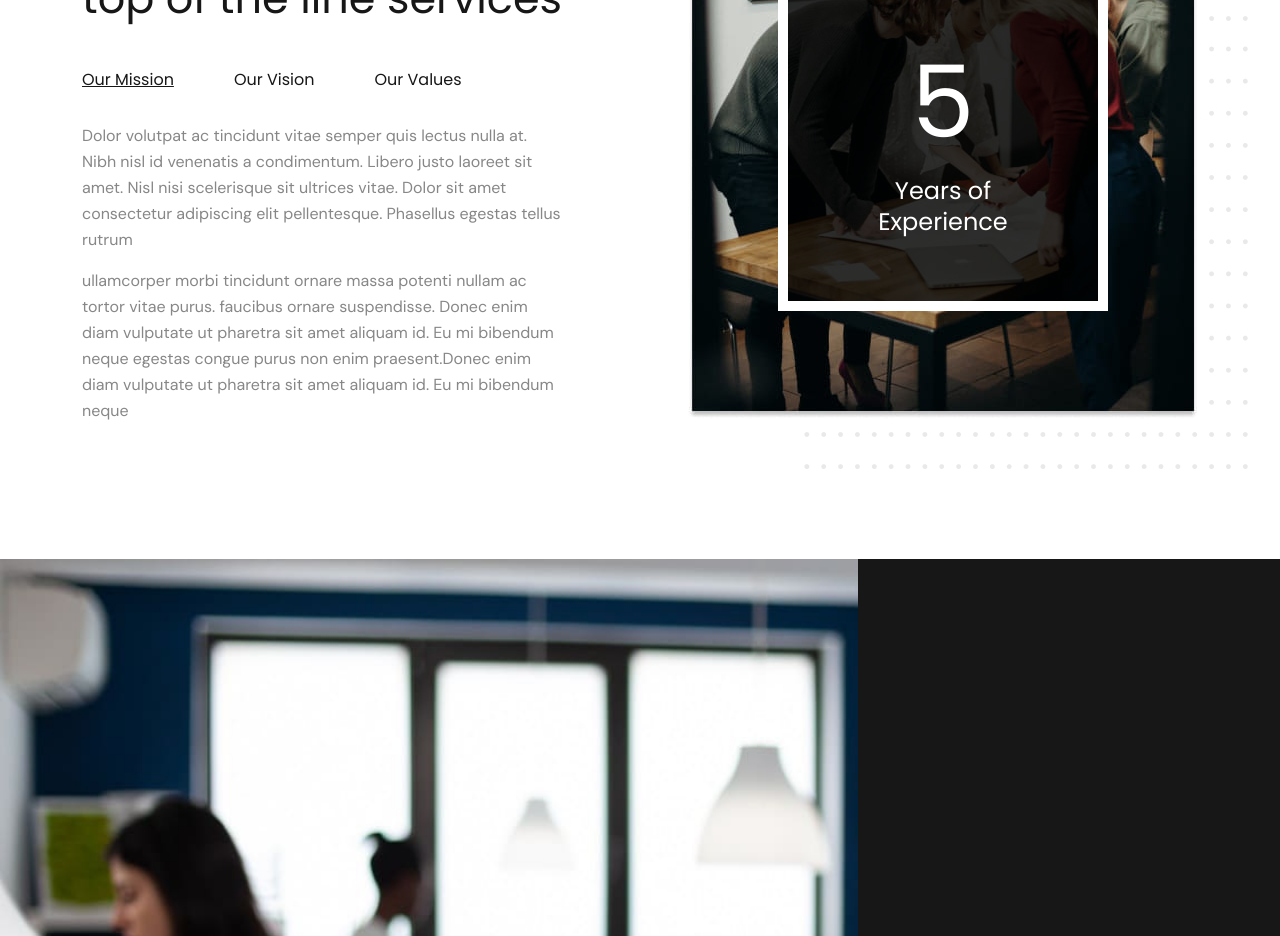
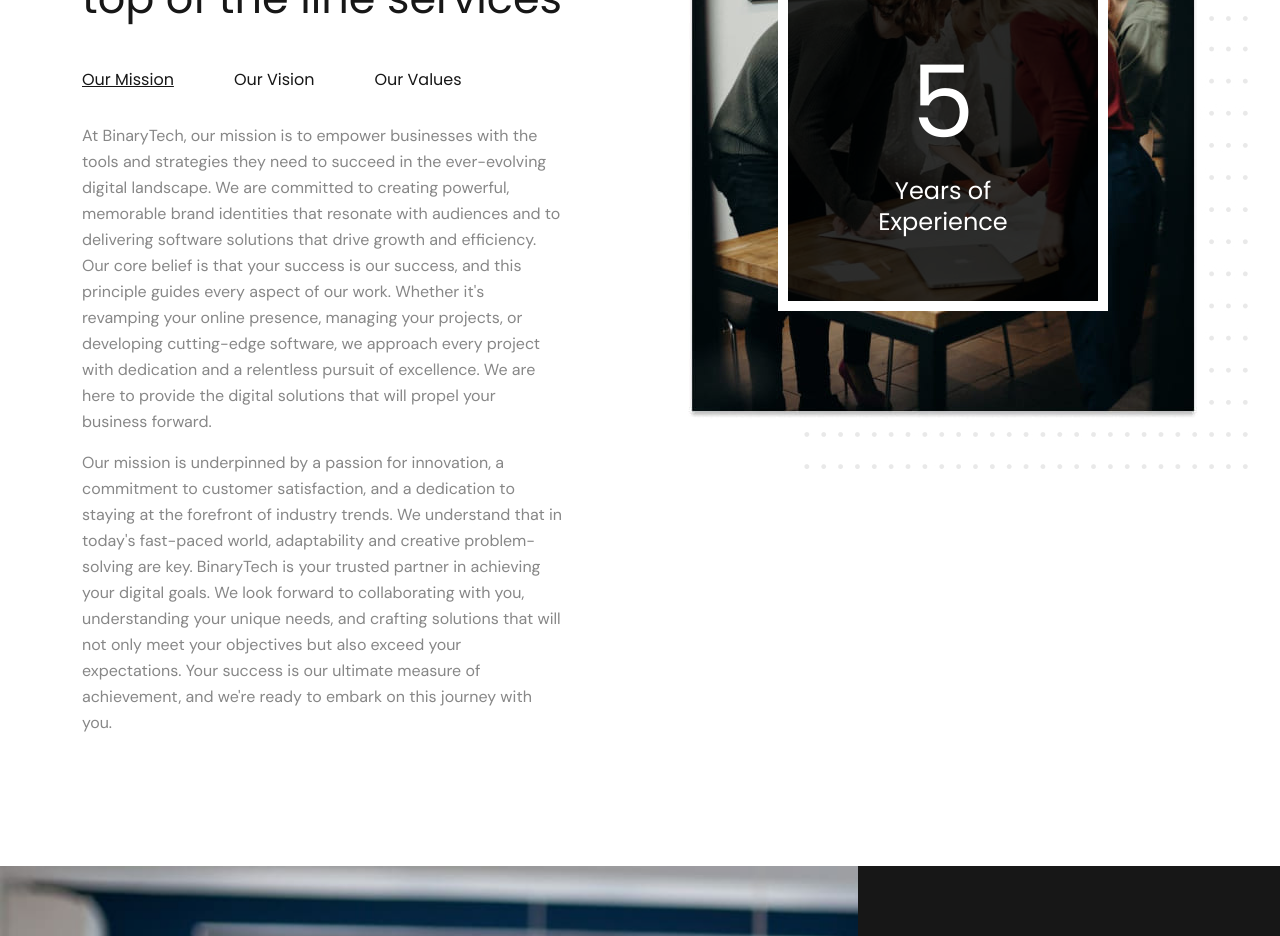
Before and after one commit to mistersuun/BinaryTech, a React (Create React App) app in the folder arvilax/: page /about in a window 1280 px wide. Shown: the part 820-1756 px from the top of the page. Built offline with nearby package versions, Linux system fonts and the light colour scheme.

Commit message:
about us completed (#2)
Co-authored-by: mac <mac@macs-MacBook-Pro.local>

```diff
--- a/arvilax/src/components/Pages/About/AboutCompany.js
+++ b/arvilax/src/components/Pages/About/AboutCompany.js
@@ -66,20 +66,28 @@ const AboutCompany = () => {
                       aria-labelledby="nav-mission"
                     >
                       <p>
-                        Dolor volutpat ac tincidunt vitae semper quis lectus
-                        nulla at. Nibh nisl id venenatis a condimentum. Libero
-                        justo laoreet sit amet. Nisl nisi scelerisque sit
-                        ultrices vitae. Dolor sit amet consectetur adipiscing
-                        elit pellentesque. Phasellus egestas tellus rutrum
+                        At BinaryTech, our mission is to empower businesses with the
+                        tools and strategies they need to succeed in the ever-evolving
+                        digital landscape. We are committed to creating powerful, memorable
+                        brand identities that resonate with audiences and to delivering
+                        software solutions that drive growth and efficiency. Our core
+                        belief is that your success is our success, and this principle
+                        guides every aspect of our work. Whether it's revamping your online
+                        presence, managing your projects, or developing cutting-edge software,
+                        we approach every project with dedication and a relentless pursuit of
+                        excellence. We are here to provide the digital solutions that will propel
+                        your business forward.
                       </p>
 
                       <p>
-                        ullamcorper morbi tincidunt ornare massa potenti nullam
-                        ac tortor vitae purus. faucibus ornare suspendisse.
-                        Donec enim diam vulputate ut pharetra sit amet aliquam
-                        id. Eu mi bibendum neque egestas congue purus non enim
-                        praesent.Donec enim diam vulputate ut pharetra sit amet
-                        aliquam id. Eu mi bibendum neque
+                        Our mission is underpinned by a passion for innovation, a commitment to customer
+                        satisfaction, and a dedication to staying at the forefront of industry trends. We
+                        understand that in today's fast-paced world, adaptability and creative problem-solving
+                        are key. BinaryTech is your trusted partner in achieving your digital goals. We look
+                        forward to collaborating with you, understanding your unique needs, and crafting
+                        solutions that will not only meet your objectives but also exceed your expectations.
+                        Your success is our ultimate measure of achievement, and we're ready to embark on this
+                        journey with you.
                       </p>
                     </div>
                     <div
@@ -89,20 +97,23 @@ const AboutCompany = () => {
                       aria-labelledby="nav-vission-tab"
                     >
                       <p>
-                        Phasellus volutpat ac tincidunt vitae semper quis lectus
-                        nulla at. Libero nisl id venenatis a condimentum. Libero
-                        justo laoreet sit amet. Nisl nisi scelerisque eu
-                        ultrices vitae. Dolor sit amet consectetur adipiscing
-                        elit pellentesque. Phasellus egestas tellus rutrum
+                        At BinaryTech, our vision is to be a trailblazer in the world of digital transformation.
+                        We aspire to be the go-to partner for businesses seeking to harness the full potential of
+                        the digital age. We envision a future where every business, regardless of its size, can have
+                        a powerful online presence and access top-tier software solutions. Our commitment to innovation,
+                        efficiency, and excellence drives us to continually explore new horizons in branding, project
+                        management, and software development. We strive to create a world where technology empowers
+                        businesses, enhances customer experiences, and ensures long-term success.
                       </p>
 
                       <p>
-                        ullamcorper morbi tincidunt ornare massa potenti nullam
-                        ac tortor vitae purus. faucibus ornare suspendisse.
-                        Donec enim diam vulputate ut pharetra sit amet aliquam
-                        id. Eu mi bibendum neque egestas congue purus non enim
-                        praesent.Donec enim diam vulputate ut pharetra sit amet
-                        aliquam id. Eu mi bibendum neque
+                        Our vision centers around pioneering new standards in quality and customer satisfaction. We
+                        aim to be at the forefront of emerging technologies and industry best practices, while also
+                        remaining deeply customer-centric. By adhering to these principles, BinaryTech envisions a
+                        future where businesses can confidently navigate the digital landscape, embrace change, and
+                        thrive. We're dedicated to the ongoing pursuit of our vision, pushing boundaries to provide
+                        our clients with the best solutions and strategies to secure their place as leaders in their
+                        respective industries.
                       </p>
                     </div>
                     <div
@@ -111,21 +122,28 @@ const AboutCompany = () => {
                       role="tabpanel"
                       aria-labelledby="nav-value-tab"
                     >
+                    <span><b>1. Innovation</b></span>
                       <p>
-                        Neque volutpat ac tincidunt vitae semper quis lectus
-                        nulla at. Nibh nisl id venenatis a condimentum. Libero
-                        justo laoreet sit amet. Nisl nisi scelerisque eu
-                        ultrices vitae. Dolor sit amet consectetur adipiscing
-                        elit pellentesque. Phasellus egestas tellus rutrum
+                        We are driven by a relentless pursuit of innovation. We believe that the digital world is constantly
+                        evolving, and to stay ahead, we embrace creativity, new technologies, and out-of-the-box thinking.
+                        We are committed to delivering fresh, forward-thinking solutions that set our clients apart in their
+                        respective industries.
                       </p>
 
+                      <span><b>2. Customer-Centric Approach</b></span>
                       <p>
-                        ullamcorper morbi tincidunt ornare massa potenti nullam
-                        ac tortor vitae purus. faucibus ornare suspendisse.
-                        Donec enim diam vulputate ut pharetra sit amet aliquam
-                        id. Eu mi bibendum neque egestas congue purus non enim
-                        praesent.Donec enim diam vulputate ut pharetra sit amet
-                        aliquam id. Eu mi bibendum neque
+                        Our clients are at the heart of everything we do. We place a high value on building strong, lasting
+                        relationships with our clients. Our solutions are tailored to meet their unique needs and goals. We
+                        listen, understand, and collaborate closely to ensure their satisfaction and success.
+                      </p>
+
+                      <span><b>3. Excellence</b></span>
+                      <p>
+                        We hold ourselves to the highest standards of quality and excellence in every project we undertake.
+                        From branding to project management and software development, our dedication to achieving outstanding
+                        results is unwavering. We strive for continuous improvement and to consistently exceed our clients'
+                        expectations. Our commitment to excellence is the foundation upon which we build trust and long-term
+                        partnerships.
                       </p>
                     </div>
                   </div>
```
